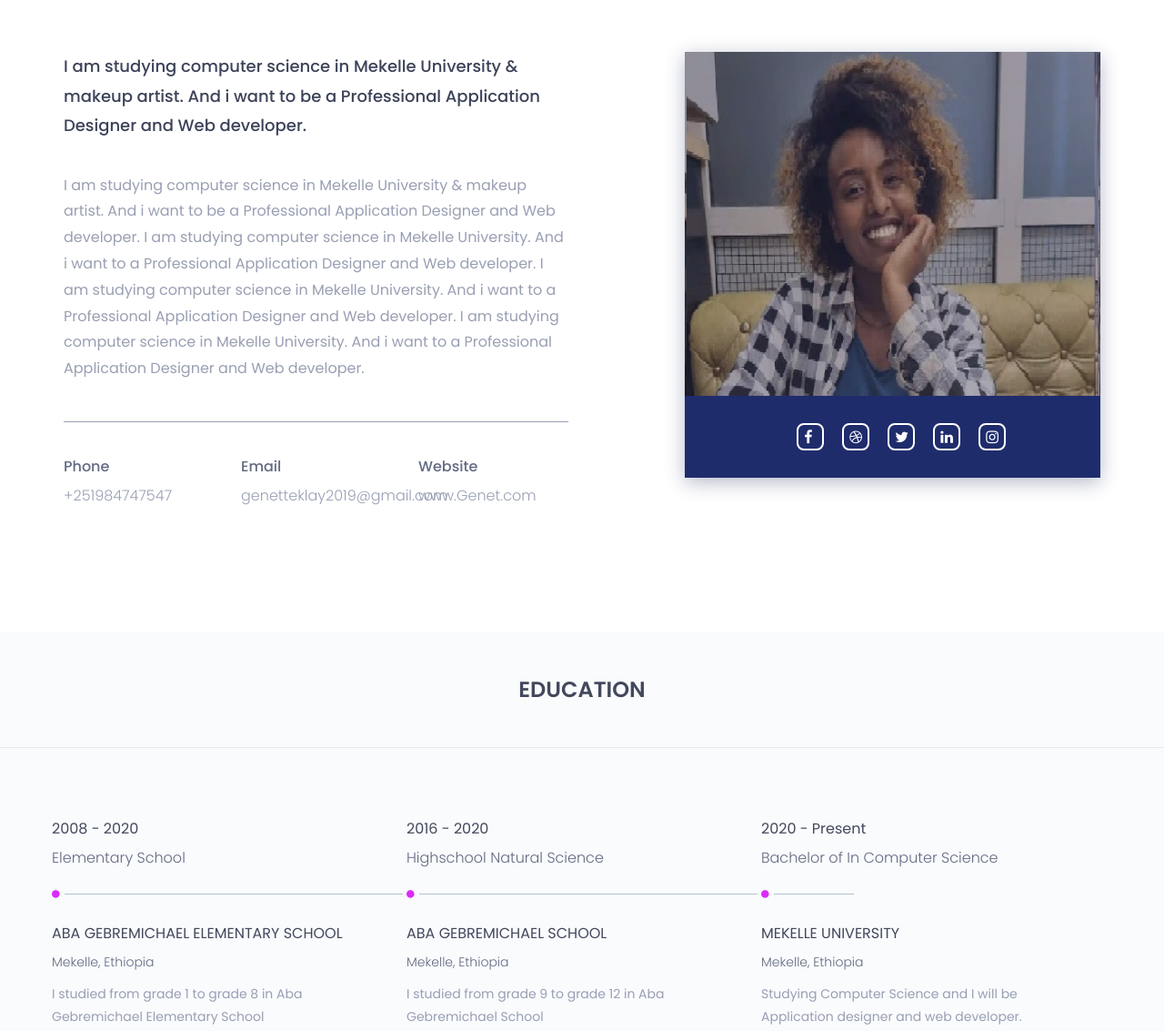
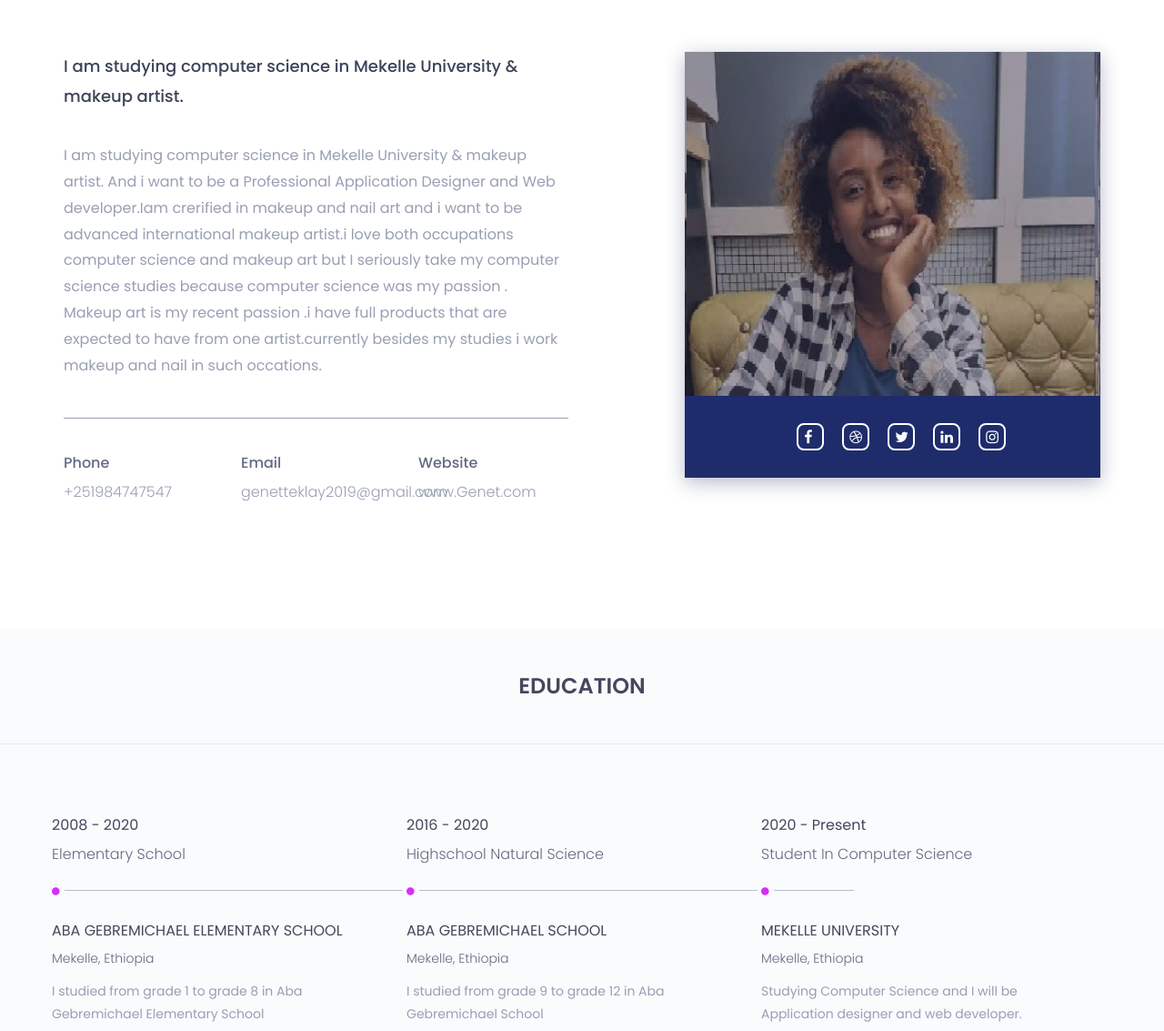
Before and after one commit to Jenet2025/Genet-Teklay, a plain HTML site: page index.html in a window 1280 px wide. Shown: the part 1060-2193 px from the top of the page at 91% size. Drawn offline with nearby package versions, Linux system fonts and the light colour scheme.

Commit message:
Update index.html22
Gg

```diff
--- a/index.html
+++ b/index.html
@@ -124,10 +124,10 @@
 						<div class="col-sm-6">
 							<div class="single-about-txt">
 								<h3>
-									I am  studying computer science in Mekelle University & makeup artist. And i want to be a Professional Application Designer and Web developer.
+									I am  studying computer science in Mekelle University & makeup artist.
 								</h3>
 								<p>
-									I am  studying computer science in Mekelle University & makeup artist. And i want to be a Professional Application Designer and Web developer. I am  studying computer science in Mekelle University. And i want to a Professional Application Designer and Web developer. I am  studying computer science in Mekelle University. And i want to a Professional Application Designer and Web developer. I am  studying computer science in Mekelle University. And i want to a Professional Application Designer and Web developer.
+									I am  studying computer science in Mekelle University & makeup artist. And i want to be a Professional Application Designer and Web developer.Iam crerified in makeup and nail art and i want to be advanced international makeup artist.i love both occupations computer science and makeup art but I seriously take my computer science studies because computer science was my passion . Makeup art is my recent passion .i have full products that are expected to have from one artist.currently besides my studies i work makeup and nail in such occations.
 								</p>
 								<div class="row">
 									<div class="col-sm-4">
@@ -255,7 +255,7 @@
 							<div class="single-horizontal-timeline">
 								<div class="experience-time">
 									<h2>2020 - Present</h2>
-									<h3>bachelor <span>of </span> in Computer science</h3>
+									<h3>student <span> </span> in Computer science</h3>
 								</div><!--/.experience-time-->
 								<div class="timeline-horizontal-border">
 									<i class="fa fa-circle" aria-hidden="true"></i>
@@ -557,7 +557,7 @@
 													<div class="timeline-content">
 														<h4 class="title">
 															<span><i class="fa fa-circle" aria-hidden="true"></i></span>
-															hoplony tech limited
+
 														</h4>
 														<h5>Mekelle,Etiopia</h5>
 														<p class="description">
@@ -588,9 +588,9 @@
 														<h4 class="title">
 															hoplony tech limited
 														</h4>
-														<h5>newyork, USA</h5>
+														<h5>Mekelle,Etiopia</h5>
 														<p class="description">
-															Duis aute irure dolor in reprehenderit in vol patate velit esse cillum dolore eu fugiat nulla pari. Excepteur sint occana inna tecat cupidatat non proident.
+
 														</p>
 													</div><!--/.timeline-content-->
 												</div><!--/.timeline-->
@@ -626,7 +626,7 @@
 														</h4>
 														<h5>newyork, USA</h5>
 														<p class="description">
-															Duis aute irure dolor in reprehenderit in vol patate velit esse cillum dolore eu fugiat nulla pari. Excepteur sint occana inna tecat cupidatat non proident.
+
 														</p>
 													</div><!--/.timeline-content-->
 												</div><!--/.timeline-->
@@ -699,7 +699,7 @@
 								<div class="contact-adress">
 									<div class="contact-add-head">
 										<h3>Genet Teklay</h3>
-										<p>Application designer</p>
+										<p>student of computer science</p>
 									</div>
 									<div class="contact-add-info">
 										<div class="single-contact-add-info">
```
